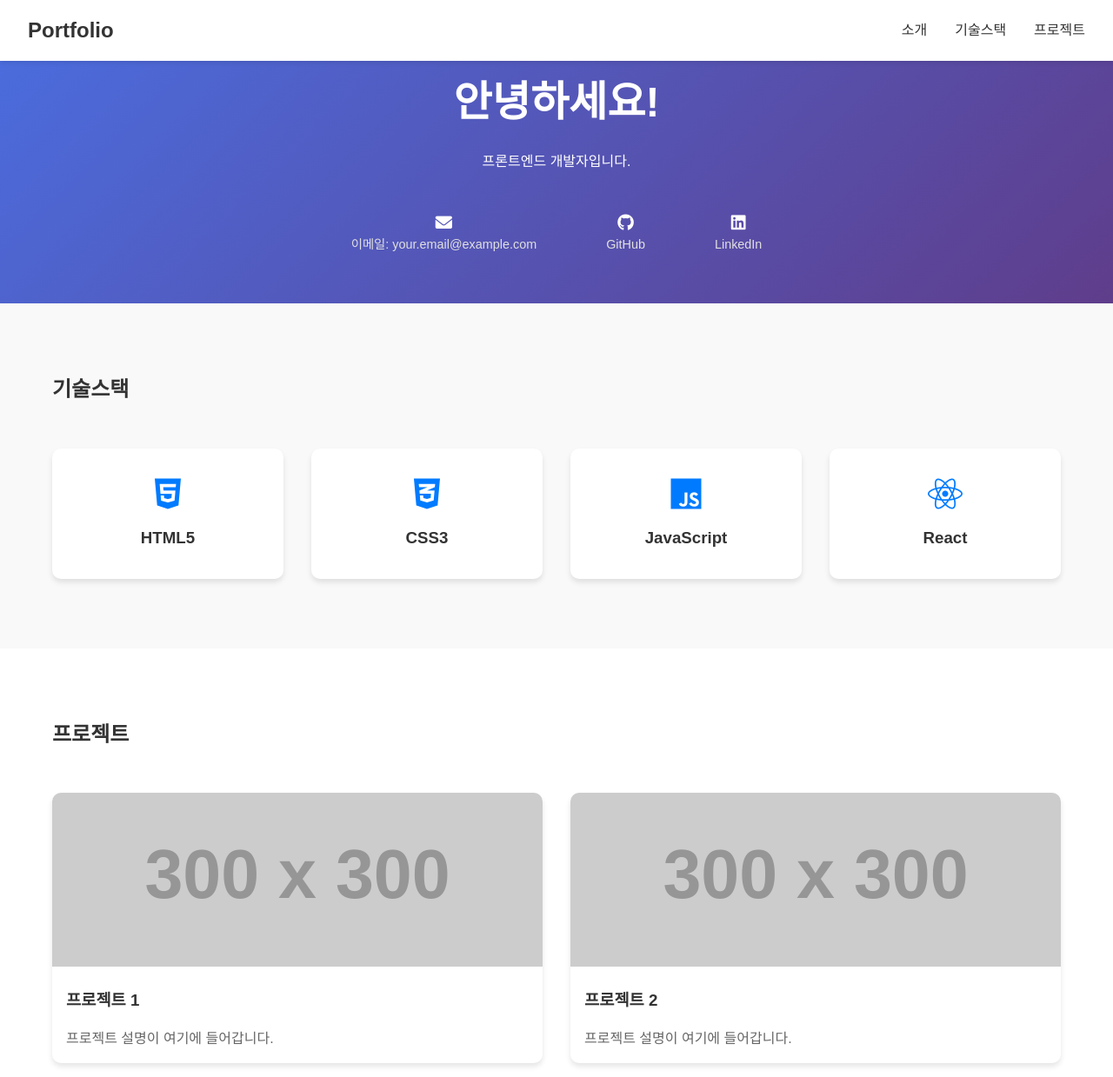
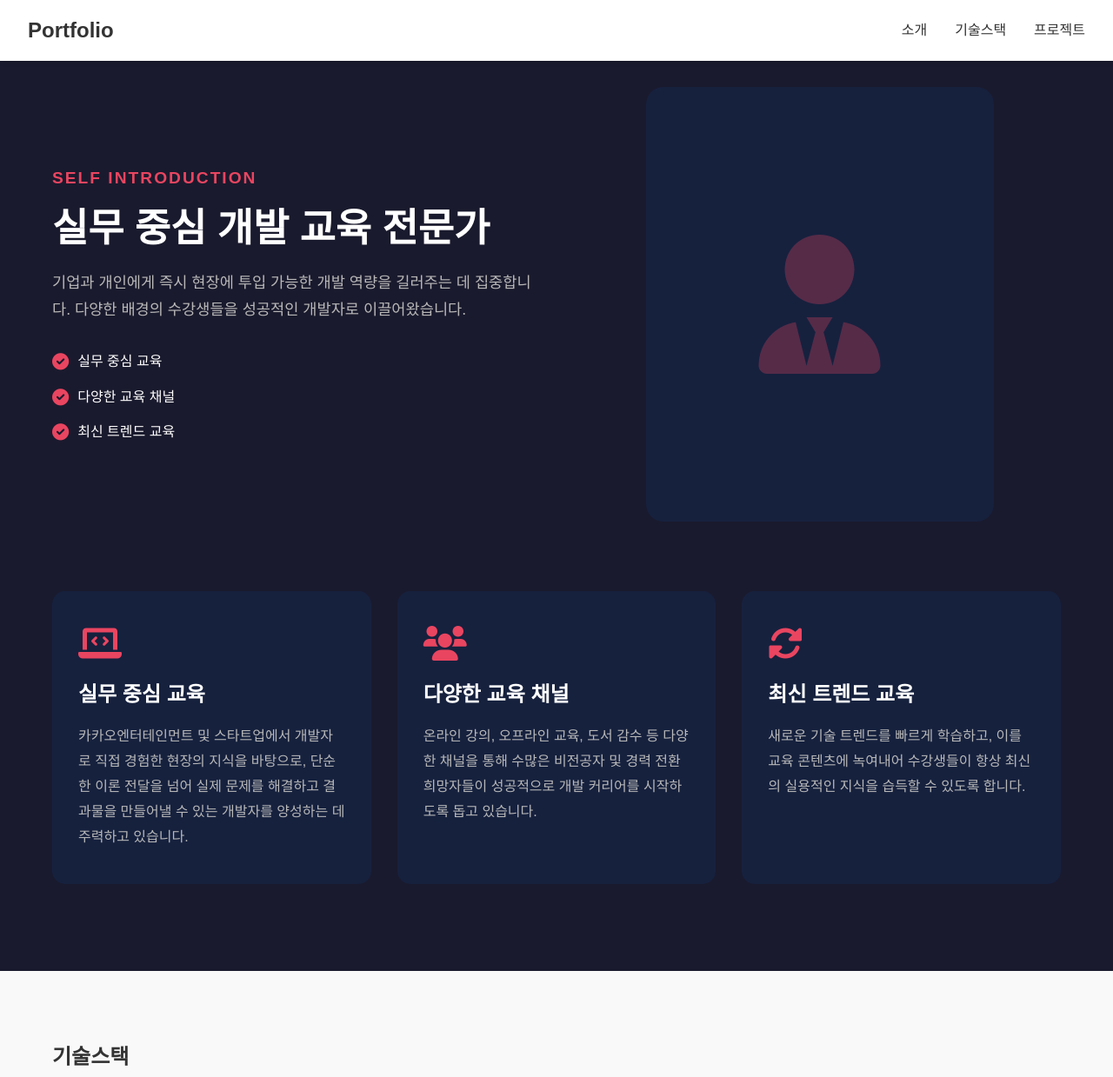
Before and after one commit to ivybae/vibe-portfolio, a plain HTML site: page index.html in a window 1280 px wide. Shown: the top 1239 px of the page at 87% size. Drawn offline with Linux system fonts and the light colour scheme; placeholder pictures from the web are drawn by us.

Commit message:
[자기소개] 레이아웃과 텍스트 수정

```diff
--- a/index.html
+++ b/index.html
@@ -19,22 +19,50 @@
         </nav>
     </header>
 
-    <section id="about" class="hero">
-        <div class="container">
-            <h1>안녕하세요!</h1>
-            <p>프론트엔드 개발자입니다.</p>
-            <div class="contact-info">
-                <div class="contact-item">
-                    <i class="fas fa-envelope"></i>
-                    <p>이메일: your.email@example.com</p>
+    <section id="about" class="about-section">
+        <div class="about-container">
+            <div class="about-content">
+                <div class="about-text">
+                    <h2>Self Introduction</h2>
+                    <h1>실무 중심 개발 교육 전문가</h1>
+                    <p class="highlight">기업과 개인에게 즉시 현장에 투입 가능한 개발 역량을 길러주는 데 집중합니다. 다양한 배경의 수강생들을 성공적인 개발자로 이끌어왔습니다.</p>
+                    <div class="about-features">
+                        <div class="feature-item">
+                            <i class="fas fa-check-circle"></i>
+                            <span>실무 중심 교육</span>
+                        </div>
+                        <div class="feature-item">
+                            <i class="fas fa-check-circle"></i>
+                            <span>다양한 교육 채널</span>
+                        </div>
+                        <div class="feature-item">
+                            <i class="fas fa-check-circle"></i>
+                            <span>최신 트렌드 교육</span>
+                        </div>
+                    </div>
                 </div>
-                <div class="contact-item">
-                    <i class="fab fa-github"></i>
-                    <p><a href="#">GitHub</a></p>
+                <div class="about-image">
+                    <div class="image-placeholder">
+                        <i class="fas fa-user-tie"></i>
+                    </div>
                 </div>
-                <div class="contact-item">
-                    <i class="fab fa-linkedin"></i>
-                    <p><a href="#">LinkedIn</a></p>
+            </div>
+
+            <div class="about-cards">
+                <div class="card">
+                    <i class="fas fa-laptop-code"></i>
+                    <h3>실무 중심 교육</h3>
+                    <p>카카오엔터테인먼트 및 스타트업에서 개발자로 직접 경험한 현장의 지식을 바탕으로, 단순한 이론 전달을 넘어 실제 문제를 해결하고 결과물을 만들어낼 수 있는 개발자를 양성하는 데 주력하고 있습니다.</p>
+                </div>
+                <div class="card">
+                    <i class="fas fa-users"></i>
+                    <h3>다양한 교육 채널</h3>
+                    <p>온라인 강의, 오프라인 교육, 도서 감수 등 다양한 채널을 통해 수많은 비전공자 및 경력 전환 희망자들이 성공적으로 개발 커리어를 시작하도록 돕고 있습니다.</p>
+                </div>
+                <div class="card">
+                    <i class="fas fa-sync-alt"></i>
+                    <h3>최신 트렌드 교육</h3>
+                    <p>새로운 기술 트렌드를 빠르게 학습하고, 이를 교육 콘텐츠에 녹여내어 수강생들이 항상 최신의 실용적인 지식을 습득할 수 있도록 합니다.</p>
                 </div>
             </div>
         </div>
--- a/styles.css
+++ b/styles.css
@@ -55,21 +55,153 @@ nav {
     color: #007bff;
 }
 
-/* Hero Section */
-.hero {
-    height: auto;
+/* About Section */
+.about-section {
+    background-color: #1a1a2e;
+    color: white;
+    padding: 100px 0;
+}
+
+.about-container {
+    max-width: 1200px;
+    margin: 0 auto;
+    padding: 0 20px;
+}
+
+.about-content {
     display: flex;
     align-items: center;
-    justify-content: center;
-    text-align: center;
-    background: linear-gradient(135deg, #4a6ee0 0%, #5f3d8b 100%);
-    color: white;
-    padding: 80px 20px 40px;
+    gap: 50px;
+    margin-bottom: 80px;
 }
 
-.hero h1 {
-    font-size: 3rem;
-    margin-bottom: 1rem;
+.about-text {
+    flex: 1;
+    text-align: left;
+}
+
+.about-text h2 {
+    color: #e94560;
+    font-size: 1.2rem;
+    margin-bottom: 15px;
+    text-transform: uppercase;
+    letter-spacing: 2px;
+}
+
+.about-text h1 {
+    font-size: 2.8rem;
+    margin-bottom: 20px;
+    line-height: 1.2;
+}
+
+.highlight {
+    font-size: 1.1rem;
+    color: #b8b8b8;
+    margin-bottom: 30px;
+    line-height: 1.8;
+}
+
+.about-features {
+    display: flex;
+    flex-direction: column;
+    gap: 15px;
+    margin-top: 30px;
+}
+
+.feature-item {
+    display: flex;
+    align-items: center;
+    gap: 10px;
+}
+
+.feature-item i {
+    color: #e94560;
+    font-size: 1.2rem;
+}
+
+.about-image {
+    flex: 1;
+    display: flex;
+    justify-content: center;
+    align-items: center;
+}
+
+.image-placeholder {
+    width: 400px;
+    height: 500px;
+    background-color: #16213e;
+    border-radius: 20px;
+    display: flex;
+    justify-content: center;
+    align-items: center;
+    overflow: hidden;
+}
+
+.image-placeholder i {
+    font-size: 10rem;
+    color: #e94560;
+    opacity: 0.3;
+}
+
+.about-cards {
+    display: grid;
+    grid-template-columns: repeat(auto-fit, minmax(300px, 1fr));
+    gap: 30px;
+    margin-top: 50px;
+}
+
+.card {
+    background-color: #16213e;
+    padding: 40px 30px;
+    border-radius: 15px;
+    transition: transform 0.3s ease, box-shadow 0.3s ease;
+    text-align: left;
+}
+
+.card:hover {
+    transform: translateY(-10px);
+    box-shadow: 0 15px 30px rgba(0, 0, 0, 0.3);
+}
+
+.card i {
+    font-size: 2.5rem;
+    color: #e94560;
+    margin-bottom: 20px;
+}
+
+.card h3 {
+    font-size: 1.5rem;
+    margin-bottom: 15px;
+    color: white;
+}
+
+.card p {
+    color: #b8b8b8;
+    line-height: 1.8;
+    font-size: 1rem;
+}
+
+/* 반응형 디자인 */
+@media (max-width: 992px) {
+    .about-content {
+        flex-direction: column;
+        text-align: center;
+    }
+
+    .about-text {
+        text-align: center;
+    }
+
+    .about-features {
+        align-items: center;
+    }
+
+    .image-placeholder {
+        width: 100%;
+        max-width: 400px;
+        height: 400px;
+        margin: 0 auto;
+    }
 }
 
 /* Skills Section */
```
